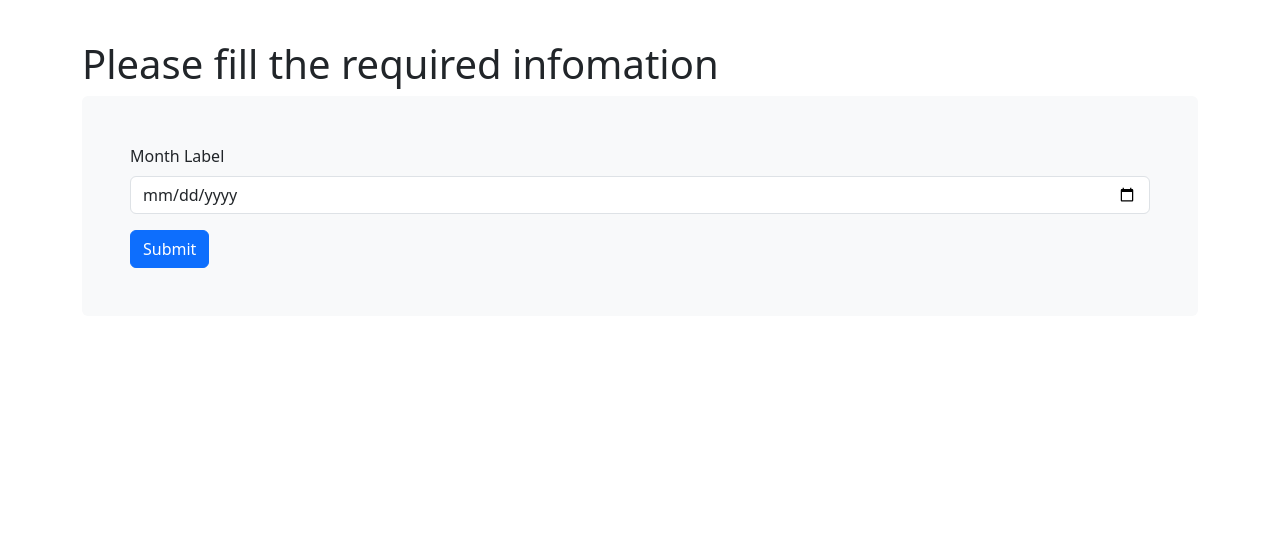
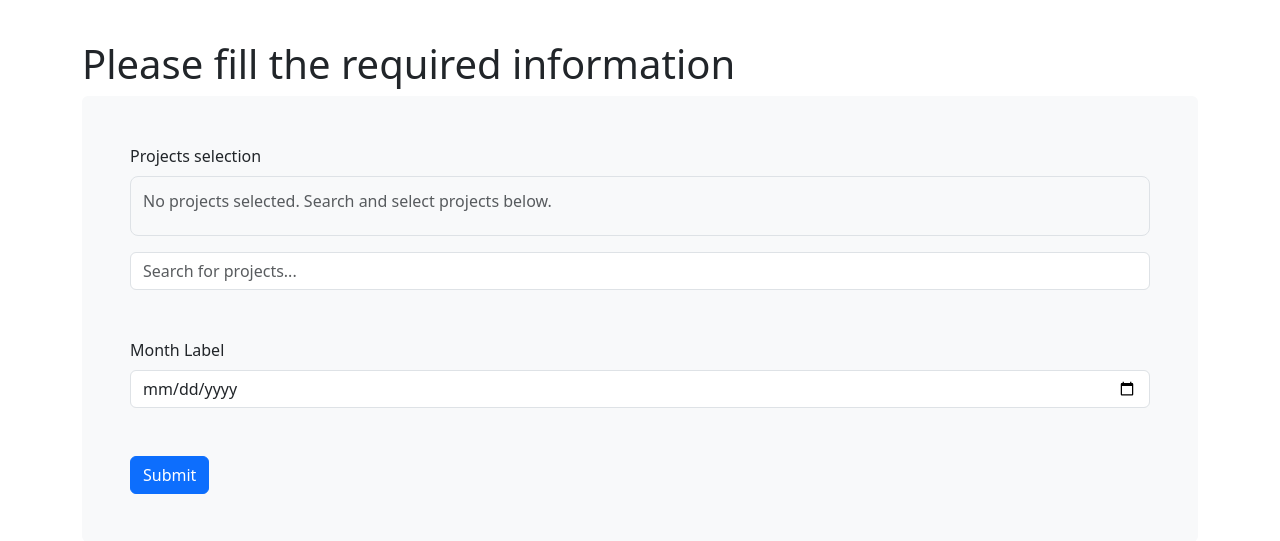
Before and after one commit to TheLastRKoch/goals-championship.service, a Flask app: template src/templates/goal_filter.html in a window 1280 px wide. Shown: the part 56-597 px from the top of the page. Run offline with Flask 3, Linux system fonts and the light colour scheme; the template is opened without the code that fills it, so the values that code supplies are empty.

Commit message:
Adding the Project selector UI design

```diff
--- /dev/null
+++ b/src/static/css/projectSelector.css
@@ -0,0 +1,31 @@
+.selected-projects-container {
+            min-height: 60px;
+            border: 1px solid #dee2e6;
+            border-radius: 0.5rem;
+            padding: 0.75rem;
+            background-color: #f8f9fa;
+            margin-bottom: 1rem;
+        }
+
+        .project-pill {
+            margin: 0.25rem;
+            display: inline-block;
+        }
+
+        .search-dropdown {
+            position: relative;
+        }
+
+        .dropdown-menu.show {
+            display: block;
+        }
+
+        .dropdown-item:hover {
+            background-color: #e9ecef;
+        }
+
+        .no-results {
+            padding: 0.5rem 1rem;
+            color: #6c757d;
+            font-style: italic;
+        }
--- /dev/null
+++ b/src/static/js/projectSelector.js
@@ -0,0 +1,139 @@
+document.addEventListener('DOMContentLoaded', function() {
+            const searchInput = document.getElementById('projectSearch');
+            const dropdown = document.getElementById('projectDropdown');
+            const selectedContainer = document.getElementById('selectedProjectsContainer');
+            const placeholderText = document.getElementById('placeholderText');
+            const hiddenInput = document.getElementById('selectedProjectsInput');
+
+            let selectedProjects = [];
+            const allProjects = [];
+
+            // Populate all projects array from dropdown items
+            dropdown.querySelectorAll('.dropdown-item').forEach(item => {
+                allProjects.push({
+                    value: item.getAttribute('data-project'),
+                    text: item.textContent.trim()
+                });
+            });
+
+            // Show/hide dropdown on input focus/blur
+            searchInput.addEventListener('focus', function() {
+                showDropdown();
+            });
+
+            // Hide dropdown when clicking outside
+            document.addEventListener('click', function(e) {
+                if (!e.target.closest('.search-dropdown')) {
+                    hideDropdown();
+                }
+            });
+
+            // Search functionality
+            searchInput.addEventListener('input', function() {
+                const searchTerm = this.value.toLowerCase();
+                filterProjects(searchTerm);
+                showDropdown();
+            });
+
+            // Handle project selection
+            dropdown.addEventListener('click', function(e) {
+                if (e.target.classList.contains('dropdown-item')) {
+                    e.preventDefault();
+                    const projectValue = e.target.getAttribute('data-project');
+                    const projectText = e.target.textContent.trim();
+
+                    addProject(projectValue, projectText);
+                    searchInput.value = '';
+                    filterProjects('');
+                    hideDropdown();
+                }
+            });
+
+            function showDropdown() {
+                dropdown.classList.add('show');
+            }
+
+            function hideDropdown() {
+                dropdown.classList.remove('show');
+            }
+
+            function filterProjects(searchTerm) {
+                const items = dropdown.querySelectorAll('.dropdown-item');
+                let hasVisibleItems = false;
+
+                items.forEach(item => {
+                    const projectValue = item.getAttribute('data-project');
+                    const projectText = item.textContent.toLowerCase();
+                    const isAlreadySelected = selectedProjects.some(p => p.value === projectValue);
+
+                    if (projectText.includes(searchTerm) && !isAlreadySelected) {
+                        item.style.display = 'block';
+                        hasVisibleItems = true;
+                    } else {
+                        item.style.display = 'none';
+                    }
+                });
+
+                // Show "no results" message if needed
+                let noResultsItem = dropdown.querySelector('.no-results');
+                if (!hasVisibleItems && searchTerm) {
+                    if (!noResultsItem) {
+                        noResultsItem = document.createElement('li');
+                        noResultsItem.className = 'no-results';
+                        noResultsItem.textContent = 'No projects found';
+                        dropdown.appendChild(noResultsItem);
+                    }
+                    noResultsItem.style.display = 'block';
+                } else if (noResultsItem) {
+                    noResultsItem.style.display = 'none';
+                }
+            }
+
+            function addProject(value, text) {
+                // Check if project is already selected
+                if (selectedProjects.some(p => p.value === value)) {
+                    return;
+                }
+
+                selectedProjects.push({ value, text });
+                updateSelectedProjectsDisplay();
+                updateHiddenInput();
+            }
+
+            function removeProject(value) {
+                selectedProjects = selectedProjects.filter(p => p.value !== value);
+                updateSelectedProjectsDisplay();
+                updateHiddenInput();
+                filterProjects(searchInput.value.toLowerCase());
+            }
+
+            function updateSelectedProjectsDisplay() {
+                if (selectedProjects.length === 0) {
+                    selectedContainer.innerHTML = '<div class="text-muted" id="placeholderText">No projects selected. Search and select projects below.</div>';
+                    return;
+                }
+
+                const pillsHtml = selectedProjects.map(project => `
+                    <span class="badge bg-primary rounded-pill project-pill">
+                        ${project.text}
+                        <button type="button" class="btn-close btn-close-white ms-2"
+                                onclick="removeProjectPill('${project.value}')"
+                                aria-label="Remove ${project.text}"></button>
+                    </span>
+                `).join('');
+
+                selectedContainer.innerHTML = pillsHtml;
+            }
+
+            function updateHiddenInput() {
+                hiddenInput.value = selectedProjects.map(p => p.value).join(',');
+            }
+
+            // Make removeProjectPill globally accessible
+            window.removeProjectPill = function(value) {
+                removeProject(value);
+            };
+
+            // Initialize
+            filterProjects('');
+        });
--- a/src/templates/goal_filter.html
+++ b/src/templates/goal_filter.html
@@ -1,21 +1,47 @@
 {% extends "shared/layout.html" %}
 {% block title %}Filter goals{% endblock %}
 {% block content %}
+<link rel="stylesheet" href="{{ url_for('static', filename='css/projectSelector.css') }}">
 <div class="container mt-4">
         <div class="row">
             <div class="col">
-            <h1>Please fill the required infomation</h1>
+                <h1>Please fill the required information</h1>
                 <div class="bg-light p-5 rounded">
-                <form accept="{{ url_for('goal.goal_filter')}}" method="POST">
+                    <form action="{{ url_for('goal.goal_filter')}}" method="POST">
+
                         <div class="mb-3">
-                        <label for="inputMonthLabel" class="form-label">Month Label</label>
-                        <input type=date name="filterDate" class="form-control" id="filterDate"
-                            aria-describedby="emailHelp" placeholder="Please select the date to search" value="">
+                            <label for="projectSearch" class="form-label">Projects selection</label>
+                            <div class="selected-projects-container" id="selectedProjectsContainer">
+                                <div class="text-muted" id="placeholderText">No projects selected. Search and select projects below.</div>
                             </div>
+                            <div class="search-dropdown">
+                                <input type="text" class="form-control" id="projectSearch"
+                                       placeholder="Search for projects..." autocomplete="off">
+                                <ul class="dropdown-menu w-100" id="projectDropdown">
+                                    <li><a class="dropdown-item" href="#" data-project="website-redesign">Website Redesign</a></li>
+                                    <li><a class="dropdown-item" href="#" data-project="mobile-app">Mobile App Development</a></li>
+                                    <li><a class="dropdown-item" href="#" data-project="database-migration">Database Migration</a></li>
+                                    <li><a class="dropdown-item" href="#" data-project="api-integration">API Integration</a></li>
+                                    <li><a class="dropdown-item" href="#" data-project="security-audit">Security Audit</a></li>
+                                    <li><a class="dropdown-item" href="#" data-project="cloud-deployment">Cloud Deployment</a></li>
+                                    <li><a class="dropdown-item" href="#" data-project="performance-optimization">Performance Optimization</a></li>
+                                    <li><a class="dropdown-item" href="#" data-project="user-testing">User Testing & Research</a></li>
+                                </ul>
+                            </div>
+                            <input type="hidden" name="selectedProjects" id="selectedProjectsInput" value="">
+                        </div>
+
+                        <div class="mb-5 mt-5">
+                            <label for="filterDate" class="form-label">Month Label</label>
+                            <input type="date" name="filterDate" class="form-control" id="filterDate"
+                                aria-describedby="dateHelp" placeholder="Please select the date to search" value="">
+                        </div>
+
                         <button type="submit" class="btn btn-primary">Submit</button>
                     </form>
                 </div>
             </div>
         </div>
     </div>
+<script src="{{ url_for('static', filename='js/projectSelector.js') }}"></script>
 {% endblock %}
```
Lines whose indentation alone changed are shown as unchanged.
